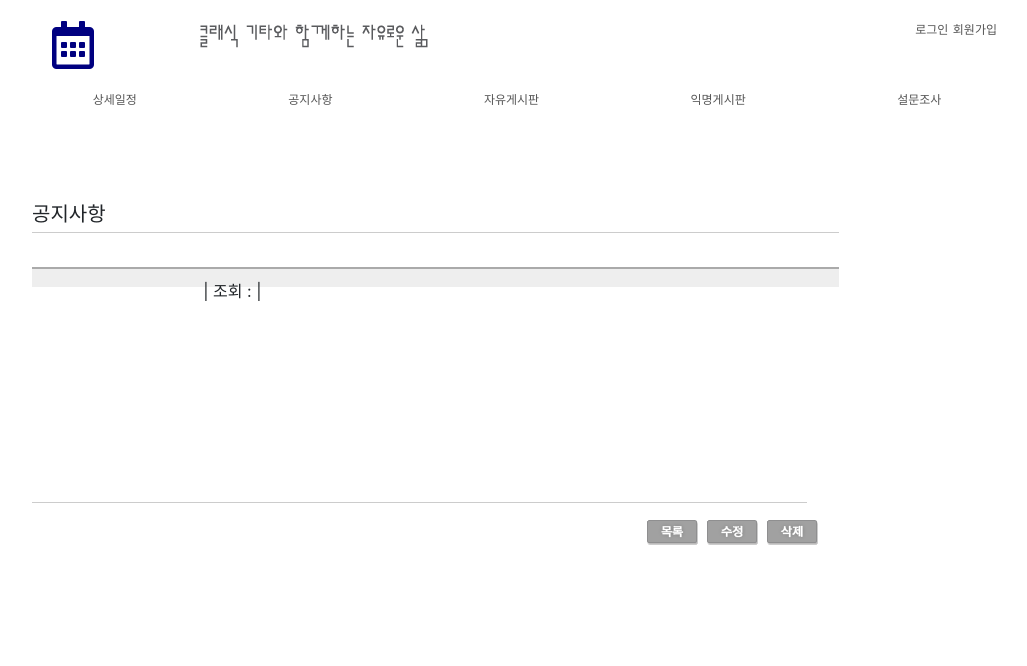
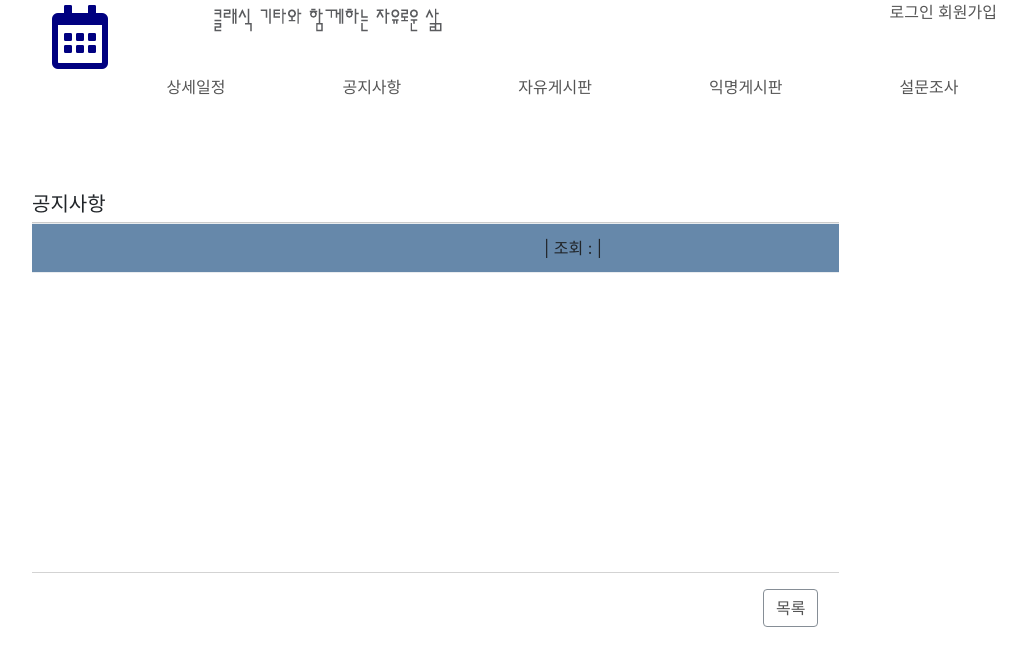
Before and after one commit to SJ-TermProject/Web, a PHP site: page /notice/view.php in a window 1280 px wide. Shown: the top 666 px of the page, without its empty margins (123-1150 px from the left). Run offline with PHP 8.4, Linux system fonts and the light colour scheme; data that the repository does not hold is empty; some libraries are stand-ins or nearby versions.

Commit message:
add ui & modify errors

```diff
--- a/anonym_board/main_menu.php
+++ b/anonym_board/main_menu.php
@@ -1,5 +1,5 @@
 <link rel="stylesheet" href="https://maxcdn.bootstrapcdn.com/bootstrap/4.0.0-beta/css/bootstrap.min.css" integrity="sha384-/Y6pD6FV/Vv2HJnA6t+vslU6fwYXjCFtcEpHbNJ0lyAFsXTsjBbfaDjzALeQsN6M" crossorigin="anonymous">
-<ul class="nav nav-pills nav-fill">
+<ul class="nav nav-pills nav-fill" style="background-color: navy; color:#eaeaea;">
   <li class="nav-item">
     <a class="nav-link" href="../schedule/list.php">상세일정</a>
   </li>
--- a/board/main_menu.php
+++ b/board/main_menu.php
@@ -1,5 +1,5 @@
 <link rel="stylesheet" href="https://maxcdn.bootstrapcdn.com/bootstrap/4.0.0-beta/css/bootstrap.min.css" integrity="sha384-/Y6pD6FV/Vv2HJnA6t+vslU6fwYXjCFtcEpHbNJ0lyAFsXTsjBbfaDjzALeQsN6M" crossorigin="anonymous">
-<ul class="nav nav-pills nav-fill">
+<ul class="nav nav-pills nav-fill" style="background-color: navy; color:#eaeaea;">
   <li class="nav-item">
     <a class="nav-link" href="../schedule/list.php">상세일정</a>
   </li>
--- a/css/common.css
+++ b/css/common.css
@@ -1,8 +1,8 @@
+
 body {
 	margin:0;
 	padding:0;
 	background-repeat:repeat-x;
-	/*font-family:"";*/
 	font-size:12px;
 	font-weight:normal;
 	color:#333333;
@@ -17,7 +17,7 @@
 	text-decoration:none;
 }
 
-a:hover, a:visited, a:link, a:active {
+a:hover, a:visited, a:link, a:active {*/
 	/*font-family:"����";*/
 	font-size:12px;
 	font-weight:normal;
@@ -41,13 +41,13 @@
 	width:1000px;
 	margin-right: auto;
 	margin-left: auto;
-	min-height:600px;
+	min-height:600px;*/
 
 /*	border:solid 1px #00ff00; */
 }
 
 #header {
-	height:62px;
+	height:62px;*/
 /*	border:solid 1px #cccccc;  */
 	margin-top:16px;
 }
@@ -109,14 +109,14 @@
 }
 
 #left_menu #sub_title img{
-	padding-left:10px;
+	padding-left:10px;*/
 /*	padding-top:20px;   */
 }
 
 #left_menu ul{
 	padding-left:5px;
 	padding-top:10px;
-	padding-bottom:100px;
+	padding-bottom:100px;*/
 /*	border-bottom:solid 1px #dddddd; */
 }
 
--- a/css/concert.css
+++ b/css/concert.css
@@ -1,3 +1,4 @@
+
 #content #col2 {
 	width:807px;
 	min-height:558px;
--- /dev/null
+++ b/footer.php
@@ -0,0 +1,5 @@
+<footer class="footer">
+  <div class="container">
+    <span class="text-muted">Place sticky footer content here.</span>
+  </div>
+</footer>
--- a/lib/dbconn.php
+++ b/lib/dbconn.php
@@ -1,12 +1,12 @@
 <?
 
-    $connect=mysql_connect( "localhost", "jieun", "1234") or
+    /*$connect=mysql_connect( "localhost", "jieun", "1234") or
         die( "SQL server에 연결할 수 없습니다.");
 
-    mysql_select_db("jieun_db",$connect);
+    mysql_select_db("jieun_db",$connect);*/
 
-    /*$connect=mysql_connect( "localhost", "root", "tnqls123") or
+    $connect=mysql_connect( "localhost", "root", "tnqls123") or
         die( "SQL server에 연결할 수 없습니다.");
 
-    mysql_select_db("webtermproject",$connect);*/
+    mysql_select_db("webtermproject",$connect);
 ?>
--- a/login/main_menu.php
+++ b/login/main_menu.php
@@ -1,5 +1,5 @@
 <link rel="stylesheet" href="https://maxcdn.bootstrapcdn.com/bootstrap/4.0.0-beta/css/bootstrap.min.css" integrity="sha384-/Y6pD6FV/Vv2HJnA6t+vslU6fwYXjCFtcEpHbNJ0lyAFsXTsjBbfaDjzALeQsN6M" crossorigin="anonymous">
-<ul class="nav nav-pills nav-fill">
+<ul class="nav nav-pills nav-fill" style="background-color: navy; color:#eaeaea;">
   <li class="nav-item">
     <a class="nav-link" href="../schedule/list.php">상세일정</a>
   </li>
--- a/notice/delete.php
+++ b/notice/delete.php
@@ -7,8 +7,9 @@
 
 include "../lib/dbconn.php";
 
-$sql="select * from $table where num=$num";
-$result = mysql_query($sql, $connect);
+$sql="delete from $table where num=$num";
+mysql_query($sql, $connect);
+
 
 mysql_close();
 
--- a/notice/view.php
+++ b/notice/view.php
@@ -67,34 +67,36 @@
                <h5>공지사항</h5>
              </div>
 
-             <div id="view_comment">&nbsp;</div>
-
-             <div id="view_title">
-               <div id="view_title1"><?=$item_subject ?></div>
-               <div id="view_title2"><?=$item_name ?> | 조회 : <?=$item_hit ?> | <?=$item_date ?>
-               </div>
-             </div>
-
-             <div id="view_content">
-               <?=$item_content ?>
-             </div>
+             <table class="table">
+               <thead>
+                 <tr class="table-active" style="background-color: #00418291">
+                   <td scope="col" width='500'><?=$item_subject?></td>
+                   <td scope="col"><?=$item_name ?> | 조회 : <?=$item_hit ?> | <?=$item_date ?></td>
+                 </tr>
+               </thead>
+               <tbody>
+                 <tr style="border-bottom:solid 1px lightgray">
+                   <td height='300' scope="row" colspan="3"><?=$item_content ?></td>
+                 </tr>
+               </tbody>
+             </table>
 
              <div id="view_button">
-               <a href="list.php?page=<?=$page?>">
-                <img src="../img/list.png"></a>&nbsp;
+               <a class="btn btn-outline-secondary" href="list.php?page=<?=$page?>" role="button">목록</a>&nbsp;
                 <?
+                if(isset($userid)){
                 if($userid==$item_id || $userid=="admin" || $userlevel==0){
                   ?>
-                  <a href="write_form.php?num=<?=$num?>&page=<?=$page?>"><img src="../img/modify.png"></a>&nbsp;
-                  <a href="javascript:del('delete.php?num=<?=$num?>')">
-                  <img src="../img/delete.png"></a>&nbsp;
+                  <a class="btn btn-outline-secondary" href="modify_form.php?num=<?=$num?>&page=<?=$page?>" role="button">수정</a>&nbsp;
+                  <a class="btn btn-outline-secondary" href="javascript:del('delete.php?num=<?=$num?>')" role="button">삭제</a>&nbsp;
                   <?
                 }
+              }
                 ?>
                 <?
-                if($userid){
+                if(isset($userid)){
                   ?>
-                  <a href="write_form.php"><img src="../img/write.png"></a>
+                    <a class="btn btn-outline-dark" href="write_form.php" role="button">글쓰기</a>&nbsp;
                   <?
                 }
 
--- a/notice/write_form.php
+++ b/notice/write_form.php
@@ -83,12 +83,12 @@
        <div id="content">
          <div id="col2">
            <div id="title">
-             <img src="../img/title_greet.gif">
+             <h5>공지사항</h5>
            </div>
            <div class="clear"></div>
 
            <div id="write_form_title">
-             <img src="../img/write_form_title.gif">
+             <p>글쓰기</p>
            </div>
            <div class="clear"></div>
 
--- a/schedule/delete.php
+++ b/schedule/delete.php
@@ -11,9 +11,9 @@
 $result = mysql_query($sql, $connect);
 $row=mysql_fetch_array($result);
 
-$copied_name[0] = $row[file_copied_0];
-$copied_name[1] = $row[file_copied_1];
-$copied_name[2] = $row[file_copied_2];
+$copied_name[0] = $row['file_copied_0'];
+$copied_name[1] = $row['file_copied_1'];
+$copied_name[2] = $row['file_copied_2'];
 
 for($i=0;$i<3;$i++){
   if($copied_name[$i])
--- a/schedule/list.php
+++ b/schedule/list.php
@@ -77,7 +77,7 @@
 if(isset($mode)){
    if($mode=="search")
    {
-     if(!$search)
+     if(!$search_name)
      {
        echo("
        <script>
@@ -87,7 +87,7 @@
        ");
        exit;
      }
-     $sql="select * from $table where $find like '%search%' order by num desc";
+     $sql="select * from $table where $find like '%$search_name%' order by num desc";
    }
    else{
      $sql="select * from $table order by num desc";
@@ -143,7 +143,7 @@
                  </select>
                </div>
 
-               <div id="list_search4"><input type="text" name="search"></div>
+               <div id="list_search4"><input type="text" name="search_name"></div>
                <div id="list_search5"><button class="btn btn-dark btn-sm" href="#" style="height: 25px; margin-bottom:6px; font-size:12px;">&nbsp;&nbsp;&nbsp;검색&nbsp;&nbsp;&nbsp;</button></div>
 
                </div>
--- a/schedule/main_menu.php
+++ b/schedule/main_menu.php
@@ -1,5 +1,5 @@
 <link rel="stylesheet" href="https://maxcdn.bootstrapcdn.com/bootstrap/4.0.0-beta/css/bootstrap.min.css" integrity="sha384-/Y6pD6FV/Vv2HJnA6t+vslU6fwYXjCFtcEpHbNJ0lyAFsXTsjBbfaDjzALeQsN6M" crossorigin="anonymous">
-<ul class="nav nav-pills nav-fill">
+<ul class="nav nav-pills nav-fill" style="background-color: navy; color:#eaeaea;">
   <li class="nav-item">
     <a class="nav-link" href="list.php">상세일정</a>
   </li>
```
Also changed, not shown: index.php (+8 -3 lines), notice/list.php (+6 -7 lines), notice/modify_form.php (+4 -4 lines).
